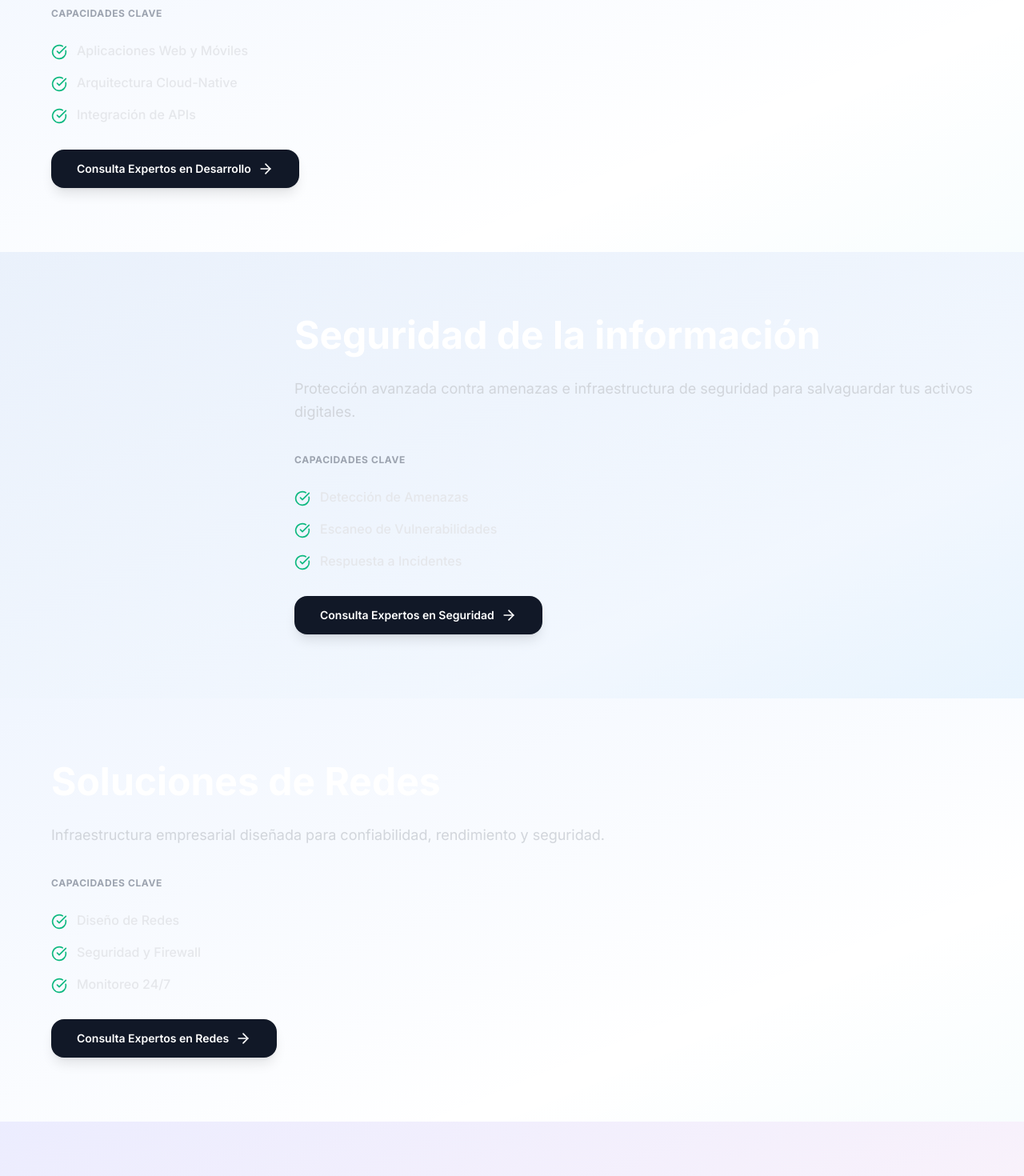
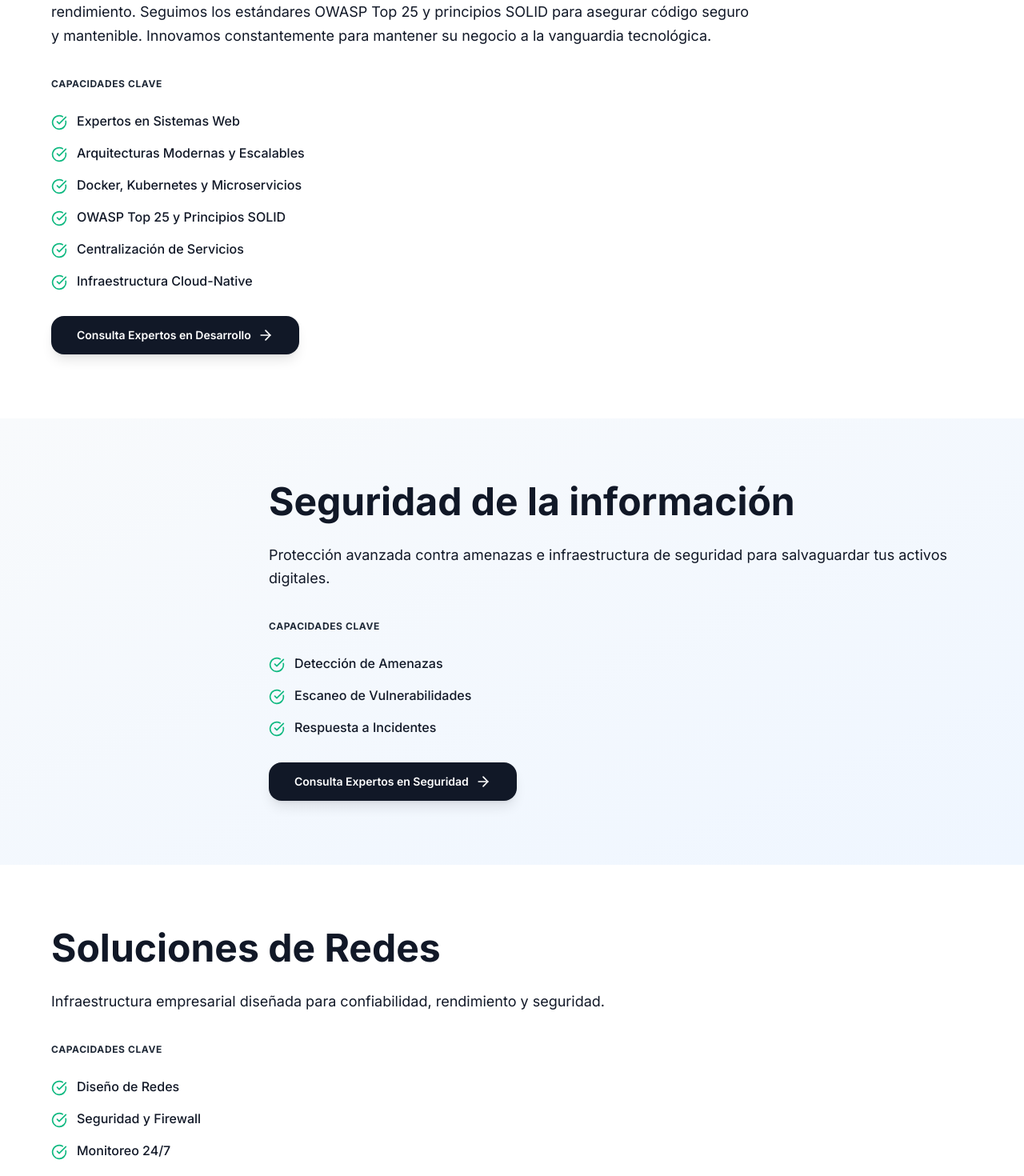
Before and after one commit to TecnoLTS/TecnoLTS, a Next.js app: page /es in a window 1280 px wide. Shown: the part 1160-2630 px from the top of the page at 80% size. Built offline with nearby package versions, Linux system fonts and the light colour scheme; no server answers.

Commit message:
Feat: Nueva animacion para iconos luego de reestructuracion de componentes + nuevo texto preliminar del desarrollo de software

```diff
--- a/app/_components/Navigation.tsx
+++ b/app/_components/Navigation.tsx
@@ -22,6 +22,15 @@ export default function Navigation() {
       mobileHover: 'hover:bg-blue-50 dark:hover:bg-blue-900/20'
     },
     {
+      href: '#cybersecurity',
+      icon: Shield,
+      title: t.services.cybersecurity.title,
+      bgColor: 'bg-emerald-100 dark:bg-emerald-900/50',
+      iconColor: 'text-emerald-600 dark:text-emerald-400',
+      hoverBg: 'group-hover/item:bg-emerald-500',
+      mobileHover: 'hover:bg-emerald-50 dark:hover:bg-emerald-900/20'
+    },
+    {
       href: '#network',
       icon: Network,
       title: t.services.network.title,
@@ -38,15 +47,6 @@ export default function Navigation() {
       iconColor: 'text-purple-600 dark:text-purple-400',
       hoverBg: 'group-hover/item:bg-purple-500',
       mobileHover: 'hover:bg-purple-50 dark:hover:bg-purple-900/20'
-    },
-    {
-      href: '#cybersecurity',
-      icon: Shield,
-      title: t.services.cybersecurity.title,
-      bgColor: 'bg-emerald-100 dark:bg-emerald-900/50',
-      iconColor: 'text-emerald-600 dark:text-emerald-400',
-      hoverBg: 'group-hover/item:bg-emerald-500',
-      mobileHover: 'hover:bg-emerald-50 dark:hover:bg-emerald-900/20'
     },
     {
       href: '#backups',
--- a/app/_components/ServiceCard.tsx
+++ b/app/_components/ServiceCard.tsx
@@ -29,35 +29,56 @@ export default function ServiceCard({
   checkColor = 'text-emerald-500'
 }: ServiceCardProps) {
   const isIconLeft = iconPosition === 'left';
-  const isDarkBg = backgroundColor.includes('slate-900') || backgroundColor.includes('slate-950');
 
   return (
     <div id={id} className={`py-20 px-4 sm:px-6 lg:px-8 ${backgroundColor} relative overflow-hidden`}>
-      {isDarkBg && (
-        <div className="absolute inset-0 bg-gradient-to-br from-blue-500/10 via-transparent to-cyan-500/10 animate-gradient-shift"></div>
-      )}
       <div className="max-w-6xl mx-auto relative z-10">
         <div className={`flex flex-col ${isIconLeft ? 'lg:flex-row-reverse' : 'lg:flex-row'} items-start lg:items-center gap-6 lg:gap-12`}>
           <div className="flex-1 w-full">
             <div className="flex items-start gap-4 mb-6">
-              <div className="lg:hidden flex-shrink-0 animate-fade-in">
-                <div className={`w-16 h-16 ${gradient} rounded-2xl shadow-lg flex items-center justify-center group/mobile-icon hover:scale-[1.05] transition-all duration-500 hover:shadow-[0_10px_30px_-10px_rgba(59,130,246,0.5)]`}>
-                  <Icon className="w-8 h-8 text-white group-hover/mobile-icon:scale-105 transition-transform duration-500" />
+              <div className="lg:hidden flex-shrink-0 animate-fade-in perspective-3d group/icon">
+                <div className="w-16 h-16 rounded-lg transition-all duration-500 group-hover/icon:shadow-[0_10px_30px_-10px_rgba(59,130,246,0.7),0_0_20px_rgba(59,130,246,0.2)]">
+                  <div className="w-full h-full cube-3d group-hover/icon:animate-cube-rotate">
+                    {/* Front face */}
+                    <div className={`cube-face cube-face-front-sm ${gradient} rounded-lg`}>
+                      <Icon className="w-8 h-8 text-white drop-shadow-[0_0_8px_rgba(255,255,255,0.3)]" />
+                    </div>
+                    {/* Back face */}
+                    <div className={`cube-face cube-face-back-sm ${gradient} rounded-lg`}>
+                      <Icon className="w-8 h-8 text-white drop-shadow-[0_0_8px_rgba(255,255,255,0.3)]" />
+                    </div>
+                    {/* Right face */}
+                    <div className={`cube-face cube-face-right-sm ${gradient} rounded-lg`}>
+                      <Icon className="w-8 h-8 text-white drop-shadow-[0_0_8px_rgba(255,255,255,0.3)]" />
+                    </div>
+                    {/* Left face */}
+                    <div className={`cube-face cube-face-left-sm ${gradient} rounded-lg`}>
+                      <Icon className="w-8 h-8 text-white drop-shadow-[0_0_8px_rgba(255,255,255,0.3)]" />
+                    </div>
+                    {/* Top face */}
+                    <div className={`cube-face cube-face-top-sm ${gradient} rounded-lg`}>
+                      <Icon className="w-8 h-8 text-white drop-shadow-[0_0_8px_rgba(255,255,255,0.3)]" />
+                    </div>
+                    {/* Bottom face */}
+                    <div className={`cube-face cube-face-bottom-sm ${gradient} rounded-lg`}>
+                      <Icon className="w-8 h-8 text-white drop-shadow-[0_0_8px_rgba(255,255,255,0.3)]" />
+                    </div>
+                  </div>
                 </div>
               </div>
               <div className="flex-1 animate-fade-in-up">
-                <h2 className={`text-3xl sm:text-4xl lg:text-5xl font-bold leading-tight heading-safe ${isDarkBg ? 'text-white' : 'text-gray-900 dark:text-white'}`}>
+                <h2 className="text-3xl sm:text-4xl lg:text-5xl font-bold leading-tight heading-safe text-gray-900 dark:text-white">
                   {title}
                 </h2>
               </div>
             </div>
 
-            <p className={`mb-8 text-lg leading-relaxed ${isDarkBg ? 'text-gray-300' : 'text-gray-900 dark:text-gray-400'} animate-fade-in-up animation-delay-100`}>
+            <p className="mb-8 text-lg leading-relaxed text-gray-900 dark:text-gray-300 animate-fade-in-up animation-delay-100">
               {description}
             </p>
 
             <div className="mb-6 animate-fade-in-up animation-delay-200">
-              <span className={`text-xs font-bold uppercase tracking-wider ${isDarkBg ? 'text-gray-400' : 'text-gray-800 dark:text-gray-400'}`}>
+              <span className="text-xs font-bold uppercase tracking-wider text-gray-800 dark:text-gray-400">
                 {coreCapabilitiesLabel}
               </span>
             </div>
@@ -70,14 +91,14 @@ export default function ServiceCard({
                   style={{ animationDelay: `${300 + index * 100}ms` }}
                 >
                   <CheckCircle className={`w-5 h-5 ${checkColor} flex-shrink-0 mt-1 group-hover/item:scale-110 transition-all duration-500`} />
-                  <span className={`font-medium ${isDarkBg ? 'text-gray-200' : 'text-gray-900 dark:text-gray-300'}`}>
+                  <span className="font-medium text-gray-900 dark:text-gray-300">
                     {item}
                   </span>
                 </li>
               ))}
             </ul>
 
-            <Button className="bg-gray-900 hover:bg-gray-800 dark:bg-white dark:hover:bg-gray-100 text-white dark:text-gray-900 font-semibold px-8 py-6 rounded-2xl shadow-lg hover:shadow-[0_10px_40px_-10px_rgba(59,130,246,0.6)] group/btn hover:scale-[1.02] transition-all duration-500 animate-fade-in-up animation-delay-500 relative overflow-hidden">
+            <Button className="bg-gray-900 hover:bg-gray-800 dark:bg-white dark:hover:bg-gray-100 text-white dark:text-gray-900 font-semibold px-8 py-6 rounded-2xl shadow-lg hover:shadow-[0_10px_40px_-10px_rgba(59,130,246,0.6)] group/btn hover:scale-[1.02] hover:translate-x-1 transition-all duration-500 animate-fade-in-up animation-delay-500 relative overflow-hidden">
               <span className="absolute inset-0 translate-x-[-100%] group-hover/btn:translate-x-[100%] transition-transform duration-1000 bg-gradient-to-r from-transparent via-blue-400/30 to-transparent"></span>
               <span className="flex items-center gap-2 relative z-10">
                 {cta}
@@ -86,9 +107,34 @@ export default function ServiceCard({
             </Button>
           </div>
 
-          <div className="hidden lg:block flex-shrink-0 animate-fade-in-up animation-delay-200">
-            <div className={`w-64 h-64 ${gradient} rounded-3xl shadow-2xl flex items-center justify-center group/icon hover:shadow-[0_20px_60px_-15px_rgba(59,130,246,0.5)] hover:scale-[1.02] transition-all duration-700 hover:-translate-y-1`}>
-              <Icon className="w-32 h-32 text-white group-hover/icon:scale-105 transition-all duration-700" />
+          <div className="hidden lg:block flex-shrink-0 animate-fade-in-up animation-delay-200 perspective-3d group/icon">
+            <div className="w-56 h-56 rounded-2xl transition-all duration-700 group-hover/icon:shadow-[0_30px_80px_-15px_rgba(59,130,246,0.7),0_0_40px_rgba(59,130,246,0.3)]">
+              <div className="w-full h-full cube-3d group-hover/icon:animate-cube-rotate">
+                {/* Front face */}
+                <div className={`cube-face cube-face-front ${gradient} rounded-xl`}>
+                  <Icon className="w-28 h-28 text-white drop-shadow-[0_0_15px_rgba(255,255,255,0.3)]" />
+                </div>
+                {/* Back face */}
+                <div className={`cube-face cube-face-back ${gradient} rounded-xl`}>
+                  <Icon className="w-28 h-28 text-white drop-shadow-[0_0_15px_rgba(255,255,255,0.3)]" />
+                </div>
+                {/* Right face */}
+                <div className={`cube-face cube-face-right ${gradient} rounded-xl`}>
+                  <Icon className="w-28 h-28 text-white drop-shadow-[0_0_15px_rgba(255,255,255,0.3)]" />
+                </div>
+                {/* Left face */}
+                <div className={`cube-face cube-face-left ${gradient} rounded-xl`}>
+                  <Icon className="w-28 h-28 text-white drop-shadow-[0_0_15px_rgba(255,255,255,0.3)]" />
+                </div>
+                {/* Top face */}
+                <div className={`cube-face cube-face-top ${gradient} rounded-xl`}>
+                  <Icon className="w-28 h-28 text-white drop-shadow-[0_0_15px_rgba(255,255,255,0.3)]" />
+                </div>
+                {/* Bottom face */}
+                <div className={`cube-face cube-face-bottom ${gradient} rounded-xl`}>
+                  <Icon className="w-28 h-28 text-white drop-shadow-[0_0_15px_rgba(255,255,255,0.3)]" />
+                </div>
+              </div>
             </div>
           </div>
         </div>
--- a/app/global.css
+++ b/app/global.css
@@ -281,6 +281,18 @@
     }
   }
 
+  @keyframes cube-rotate {
+    0% {
+      transform: rotateX(0deg) rotateY(0deg);
+    }
+    50% {
+      transform: rotateX(360deg) rotateY(360deg);
+    }
+    100% {
+      transform: rotateX(360deg) rotateY(360deg);
+    }
+  }
+
   .animate-float {
     animation: float 6s ease-in-out infinite;
   }
@@ -297,6 +309,88 @@
   .animate-gradient-shift {
     background-size: 200% 200%;
     animation: gradient-shift 8s ease infinite;
+  }
+
+  .animate-cube-rotate {
+    animation: cube-rotate 3s ease-in-out;
+    transform-style: preserve-3d;
+  }
+
+  .perspective-3d {
+    perspective: 1200px;
+  }
+
+  .transform-3d {
+    transform-style: preserve-3d;
+  }
+
+  .cube-3d {
+    position: relative;
+    width: 100%;
+    height: 100%;
+    transform-style: preserve-3d;
+    transform: rotateX(0deg) rotateY(0deg);
+  }
+
+  .cube-face {
+    position: absolute;
+    width: 100%;
+    height: 100%;
+    display: flex;
+    align-items: center;
+    justify-content: center;
+    backface-visibility: visible;
+    opacity: 1;
+    box-shadow: inset 0 0 0 1px rgba(0, 0, 0, 0.1);
+  }
+
+  .cube-face-front {
+    transform: translateZ(7rem);
+  }
+
+  .cube-face-back {
+    transform: rotateY(180deg) translateZ(7rem);
+  }
+
+  .cube-face-right {
+    transform: rotateY(90deg) translateZ(7rem);
+  }
+
+  .cube-face-left {
+    transform: rotateY(-90deg) translateZ(7rem);
+  }
+
+  .cube-face-top {
+    transform: rotateX(90deg) translateZ(7rem);
+  }
+
+  .cube-face-bottom {
+    transform: rotateX(-90deg) translateZ(7rem);
+  }
+
+  /* Mobile cube faces */
+  .cube-face-front-sm {
+    transform: translateZ(2rem);
+  }
+
+  .cube-face-back-sm {
+    transform: rotateY(180deg) translateZ(2rem);
+  }
+
+  .cube-face-right-sm {
+    transform: rotateY(90deg) translateZ(2rem);
+  }
+
+  .cube-face-left-sm {
+    transform: rotateY(-90deg) translateZ(2rem);
+  }
+
+  .cube-face-top-sm {
+    transform: rotateX(90deg) translateZ(2rem);
+  }
+
+  .cube-face-bottom-sm {
+    transform: rotateX(-90deg) translateZ(2rem);
   }
 
   .animation-delay-100 {
--- a/lib/translations.ts
+++ b/lib/translations.ts
@@ -35,12 +35,15 @@ export const translations = {
       subtitle: "Comprehensive IT solutions tailored to your business needs",
       software: {
         title: "Software Development",
-        description: "Custom applications built with cutting-edge technologies. Scalable, secure, and tailored to your needs.",
+        description: "We transform your ideas into robust and scalable technological solutions. We develop web systems with custom APIs tailored to your specific needs. Our expertise in modern architectures with Docker, Kubernetes and microservices ensures high-performance applications. We follow OWASP Top 25 standards and SOLID principles to ensure secure and maintainable code. We constantly innovate to keep your business at the technological forefront.",
         cta: "Consult Development Experts",
         items: [
-          "Web & Mobile Apps",
-          "Cloud-Native Architecture",
-          "API Integration"
+          "Web Systems Experts",
+          "Modern and Scalable Architectures",
+          "Docker, Kubernetes and Microservices",
+          "OWASP Top 25 and SOLID Principles",
+          "Service Centralization",
+          "Cloud-Native Infrastructure"
         ]
       },
       network: {
@@ -300,12 +303,15 @@ export const translations = {
       subtitle: "Soluciones IT integrales adaptadas a las necesidades de tu negocio",
       software: {
         title: "Desarrollo de Software",
-        description: "Aplicaciones personalizadas construidas con tecnologías de vanguardia. Escalables, seguras y adaptadas a tus necesidades.",
+        description: "Transformamos sus ideas en soluciones tecnológicas robustas y escalables. Desarrollamos sistemas web con APIs personalizadas que se adaptan a sus necesidades específicas. Nuestra experiencia en arquitecturas modernas con Docker, Kubernetes y microservicios garantiza aplicaciones de alto rendimiento. Seguimos los estándares OWASP Top 25 y principios SOLID para asegurar código seguro y mantenible. Innovamos constantemente para mantener su negocio a la vanguardia tecnológica.",
         cta: "Consulta Expertos en Desarrollo",
         items: [
-          "Aplicaciones Web y Móviles",
-          "Arquitectura Cloud-Native",
-          "Integración de APIs"
+          "Expertos en Sistemas Web",
+          "Arquitecturas Modernas y Escalables",
+          "Docker, Kubernetes y Microservicios",
+          "OWASP Top 25 y Principios SOLID",
+          "Centralización de Servicios",
+          "Infraestructura Cloud-Native"
         ]
       },
       network: {
```
